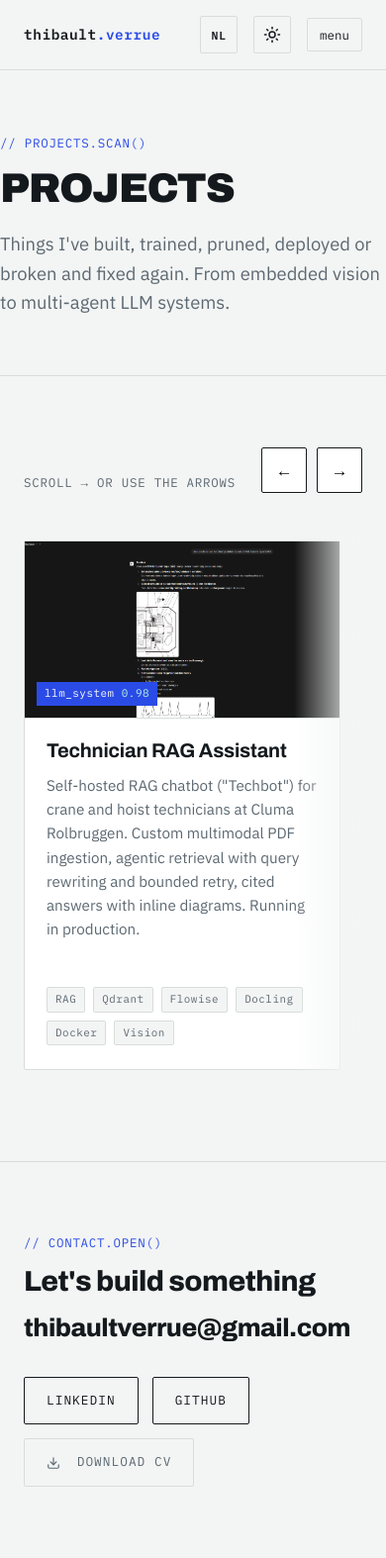
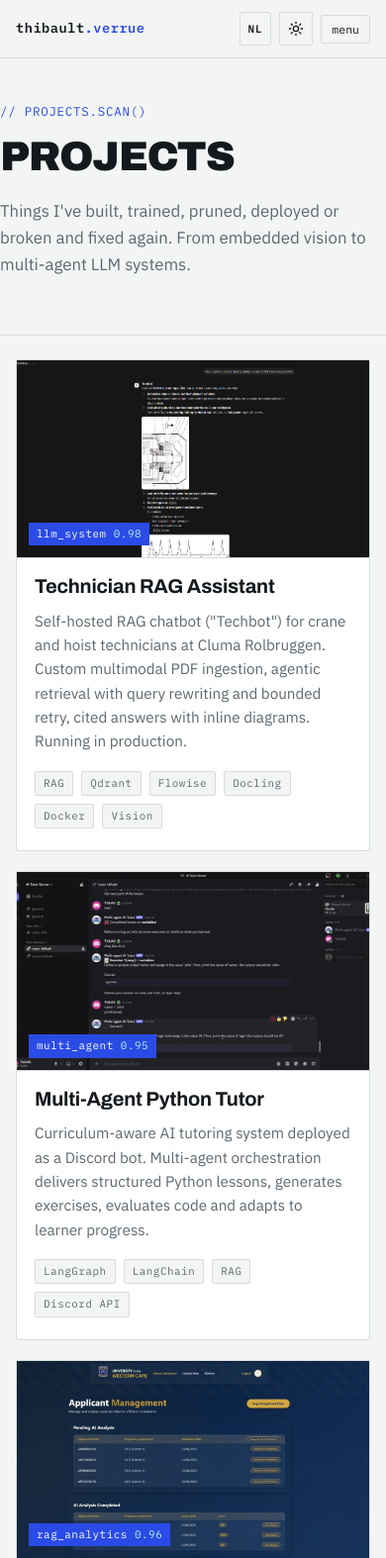
Before and after one commit to ThibVerr/portfolio, a plain HTML site: page projects.html in a window 390 px wide. Shown: the top 1574 px of the page at 99% size. Drawn offline with nearby package versions, Linux system fonts and the light colour scheme.

Commit message:
Drop rail on projects.html + mobile responsiveness pass
- projects.html: replace horizontal-scroll rail (with arrow buttons
  and 'scroll → or use the arrows' hint) with the same static grid
  layout used on the home page. 5 cards fit comfortably on desktop
  and stack cleanly on mobile; the arrows never added real value.
- styles.css: cards grid min-width becomes min(100%, 320px) so cards
  fill the viewport on narrow phones without horizontal overflow.
- styles.css: tighter mobile spacing at ≤760px (section, hero,
  cards, meta-grid, prose, pager, footer) and at ≤480px (header
  buttons + toggles shrink, wrap padding tightens, project-hero h1
  scales down, contact block/pager/footer margins reduce).

```diff
--- a/projects.html
+++ b/projects.html
@@ -65,28 +65,18 @@
       </p>
     </section>
 
-    <section class="section">
+    <section class="section" style="padding-top:24px;">
       <div class="wrap">
-        <div class="section-head">
-          <span class="mono" style="color:var(--muted);"><span lang="nl">scroll &rarr; of gebruik de pijlen</span><span lang="en">scroll &rarr; or use the arrows</span></span>
-          <div class="rail-btns">
-            <button class="rail-btn" data-rail-dir="prev" aria-label="Scroll projects left" data-aria-nl="Projecten naar links scrollen" data-aria-en="Scroll projects left">&larr;</button>
-            <button class="rail-btn" data-rail-dir="next" aria-label="Scroll projects right" data-aria-nl="Projecten naar rechts scrollen" data-aria-en="Scroll projects right">&rarr;</button>
-          </div>
-        </div>
 
-        <div class="rail-wrap">
-        <div class="cards rail">
+        <div class="cards">
 
           <!-- ==========================================================
                HOW TO ADD A PROJECT
-               1. Copy the card block below (between CARD START / CARD END)
+               1. Copy any card block below and paste it in this list
                2. Change the link, label, title, description and tags
                3. Duplicate project-detail-template.html, rename it to
                   project-yourname.html, fill it in, and point the card to it
                ========================================================== -->
-
-          <!-- CARD START -->
           <a class="card reveal" href="project-rag-assistant.html">
             <div class="thumb">
               <img src="media/rag-assistant-thumb.png" alt="Technician RAG Assistant" data-alt-nl="Technician RAG Assistant" data-alt-en="Technician RAG Assistant">
@@ -159,7 +149,6 @@
           </a>
 
         </div>
-        </div>
       </div>
     </section>
 
--- a/styles.css
+++ b/styles.css
@@ -283,7 +283,7 @@ html[lang="en"] [lang="nl"]{ display:none !important; }
 /* ---------- project cards ---------- */
 .cards{
   display:grid;
-  grid-template-columns:repeat(auto-fill, minmax(320px, 1fr));
+  grid-template-columns:repeat(auto-fill, minmax(min(100%, 320px), 1fr));
   gap:28px;
 }
 .card{
@@ -415,19 +415,73 @@ html[lang="en"] [lang="nl"]{ display:none !important; }
 }
 
 /* ---------- responsive ---------- */
+
+/* tablet + mobile — nav collapses, general vertical rhythm tightens */
 @media (max-width: 760px){
+  .wrap{ padding:0 20px; }
+
+  .site-head .bar{ padding:14px 20px; }
+  .header-right{ gap:10px; }
   .nav{
     display:none;
     position:absolute; top:100%; left:0; right:0;
     flex-direction:column; gap:0;
     background:var(--panel); border-bottom:1px solid var(--line);
-    padding:8px 24px 16px;
+    padding:8px 20px 16px;
   }
   .nav.open{ display:flex; }
   .nav a{ padding:12px 0; border-bottom:none; }
   .nav-toggle{ display:block; }
+
   .split{ grid-template-columns:1fr; gap:40px; }
-  .hero{ padding:64px 0 56px; }
+  .section{ padding:56px 0; }
+  .section-head{ margin-bottom:28px; gap:12px; }
+  .hero{ padding:56px 0 40px; }
+  .lead{ font-size:1.05rem; }
+  .cards{ gap:20px; }
+  .card .body{ padding:18px 18px 22px; }
+
+  /* project detail pages */
+  .project-hero{ padding:56px 0 32px; }
+  .meta-grid{ margin:28px 0; }
+  .meta-grid > div{ padding:14px 16px; }
+  .prose h2{ margin:36px 0 12px; }
+  .prose h3{ margin:24px 0 10px; }
+  .prose pre{ font-size:0.76rem; padding:14px; }
+  .figure{ margin:24px 0; }
+  .pager{ margin-top:44px; padding-top:24px; gap:12px; }
+
+  /* contact block */
+  .contact-block .big-link{ margin:8px 0 20px; }
+
+  /* footer */
+  .site-foot{ margin-top:48px; }
+  .site-foot .inner{ padding:24px 20px; gap:6px 24px; }
+}
+
+/* small phones — tighten header, drop wrap padding, kill big margins */
+@media (max-width: 480px){
+  .wrap{ padding:0 16px; }
+  .site-head .bar{ padding:12px 16px; }
+  .header-right{ gap:8px; }
+  .theme-toggle{ width:34px; height:34px; }
+  .theme-toggle svg{ width:16px; height:16px; }
+  .lang-toggle{ height:34px; padding:0 8px; font-size:0.68rem; }
+  .nav-toggle{ padding:6px 10px; font-size:0.72rem; }
+  .logo{ font-size:0.85rem; }
+
+  .section{ padding:44px 0; }
+  .hero{ padding:44px 0 32px; }
+  .hero .meta-row{ margin:20px 0 24px; gap:8px 20px; }
+  .btn{ padding:11px 18px; font-size:0.76rem; }
+  .btn-row{ gap:10px; }
+
+  .project-hero{ padding:44px 0 24px; }
+  .project-hero h1{ font-size:clamp(2rem, 8vw, 3rem); }
+  h2{ font-size:clamp(1.5rem, 5vw, 2rem); }
+
+  .site-foot .inner{ padding:20px 16px; flex-direction:column; align-items:flex-start; }
+  .pager{ font-size:0.72rem; }
 }
 
 /* ============================================================
```
